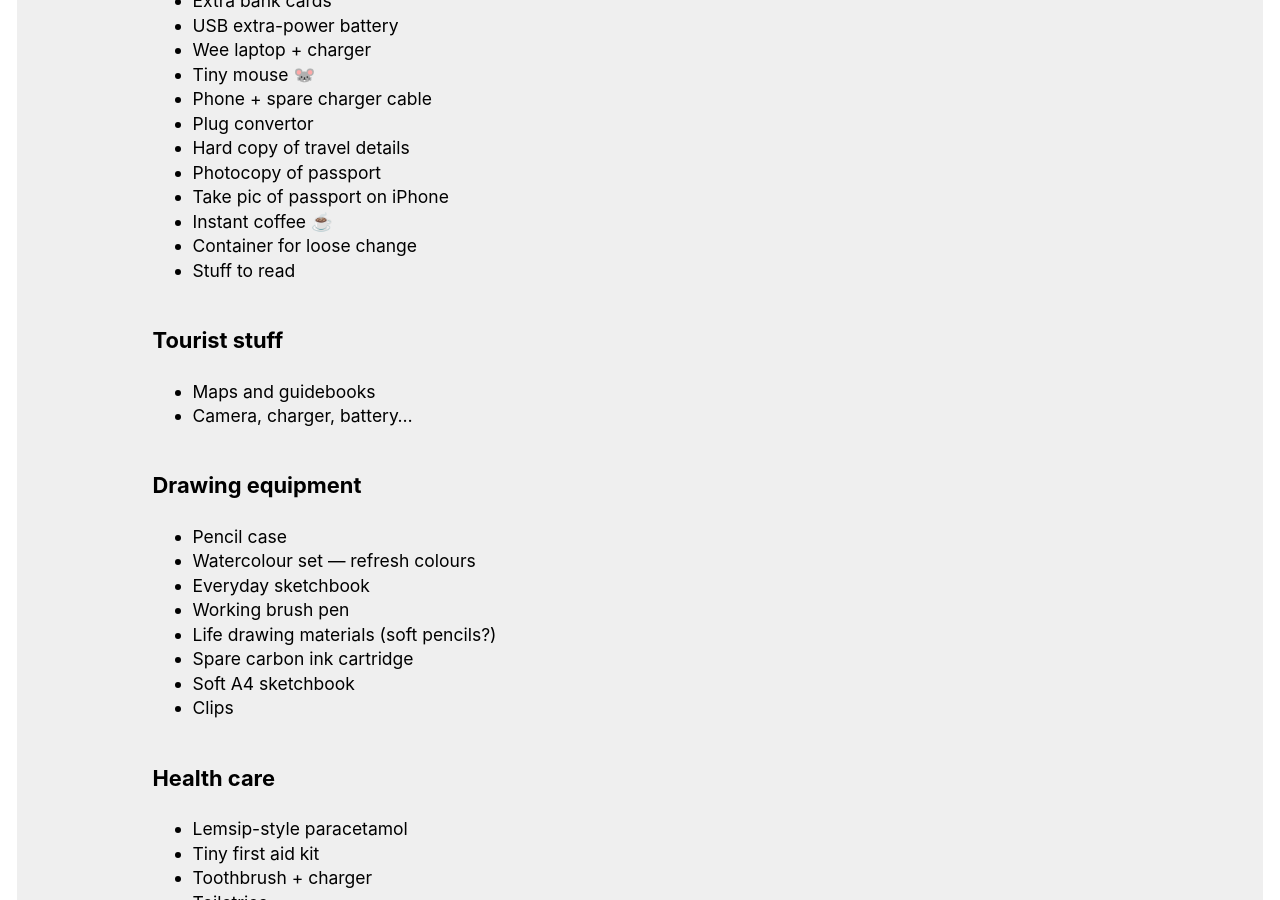
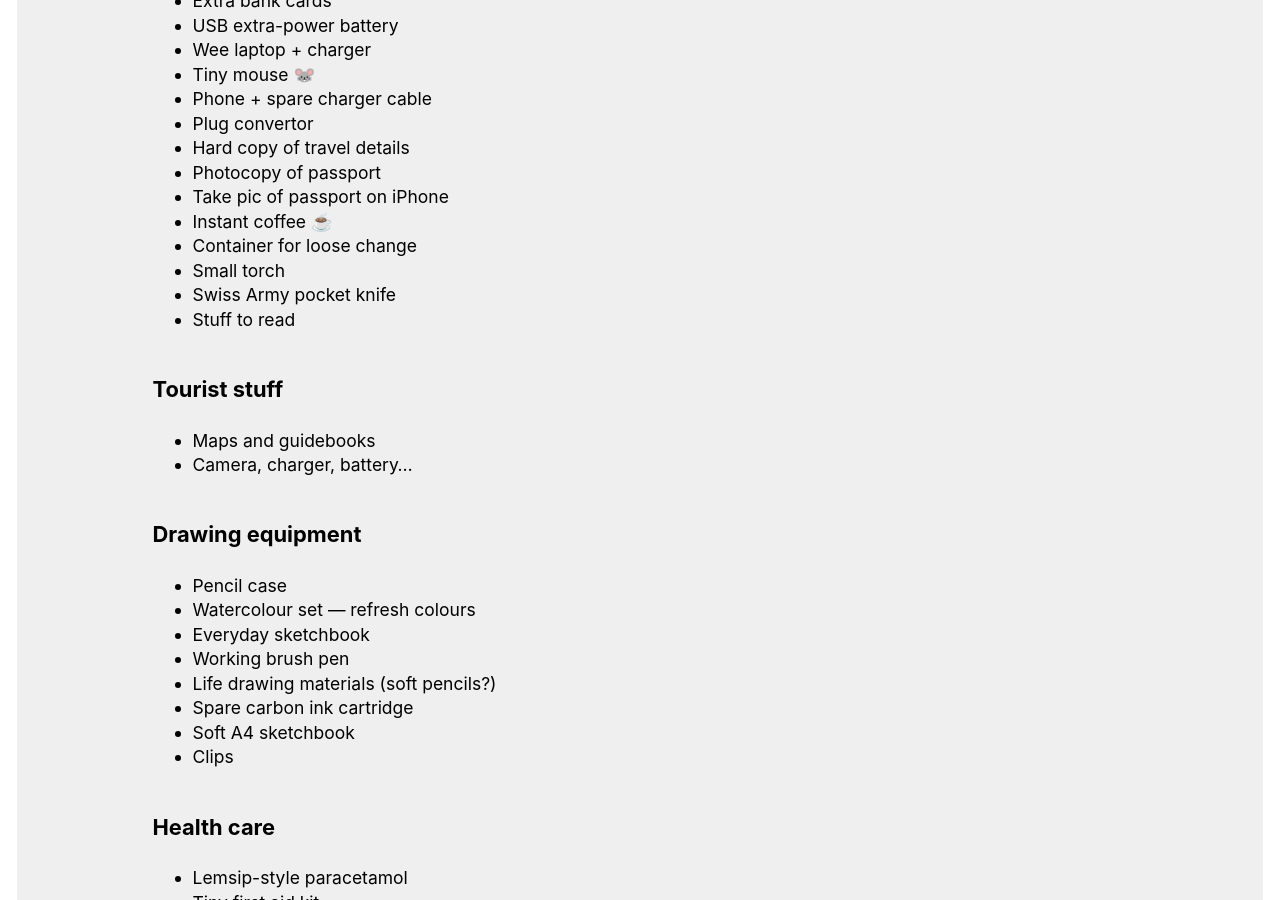
Before and after one commit to regmtait/regmtait.co.uk, a Jekyll site: the page built from packing.md, in a window 1280 px wide and 900 px high, scrolled down 432 px. Built offline with Jekyll 4.4.1, drawn with Linux system fonts in a browser that asks for light colours.

Commit message:
Added two more essential items

```diff
--- a/packing.md
+++ b/packing.md
@@ -28,6 +28,8 @@ exclude_from_nav: true
 * Take pic of passport on iPhone
 * Instant coffee ☕️
 * Container for loose change
+* Small torch
+* Swiss Army pocket knife
 * Stuff to read
 
 ## Tourist stuff
```
